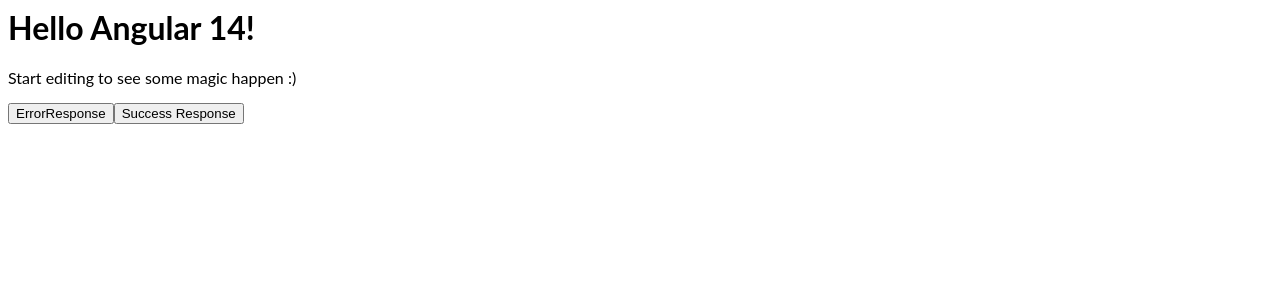
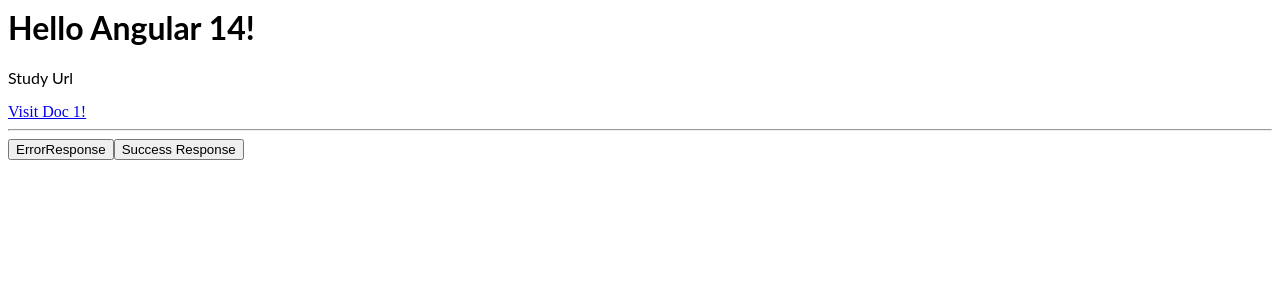
Before and after one commit to ShakibAhmed007/angular-dev-rxjs-error-handling, an Angular app: page / in a window 1280 px wide. Shown: the top 300 px of the page. Built offline with nearby package versions, Linux system fonts and the light colour scheme.

Commit message:
1 file modified

```diff
--- a/src/app/app.component.html
+++ b/src/app/app.component.html
@@ -1,7 +1,8 @@
 <hello name="{{ name }}"></hello>
 <p>
-	Start editing to see some magic happen :)
+  Study Url
 </p>
-
+<a href="https://blog.angular-university.io/rxjs-error-handling">Visit Doc 1!</a>
+<hr>
 <input type="button" (click)="getErrorResponse()" value="ErrorResponse">
 <input type="button" (click)="getSuccessResponse()" value="Success Response">
```
